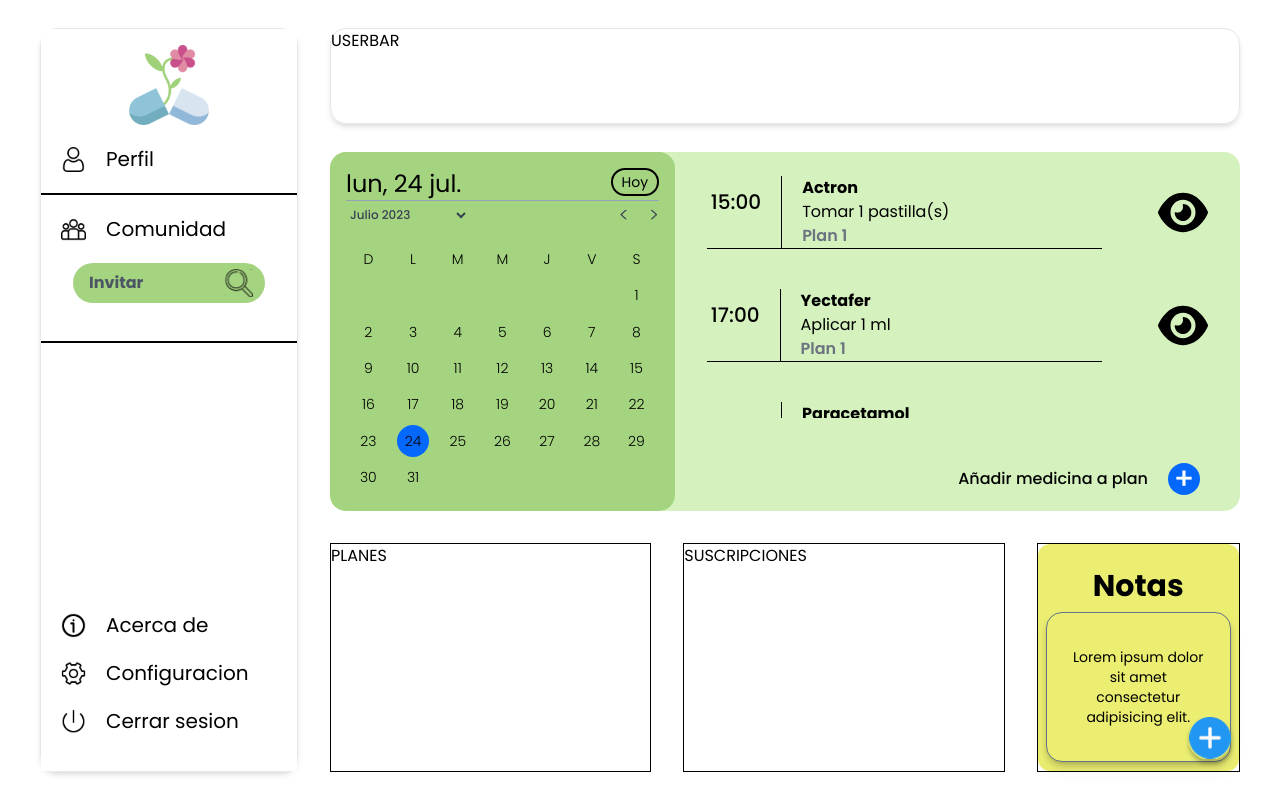
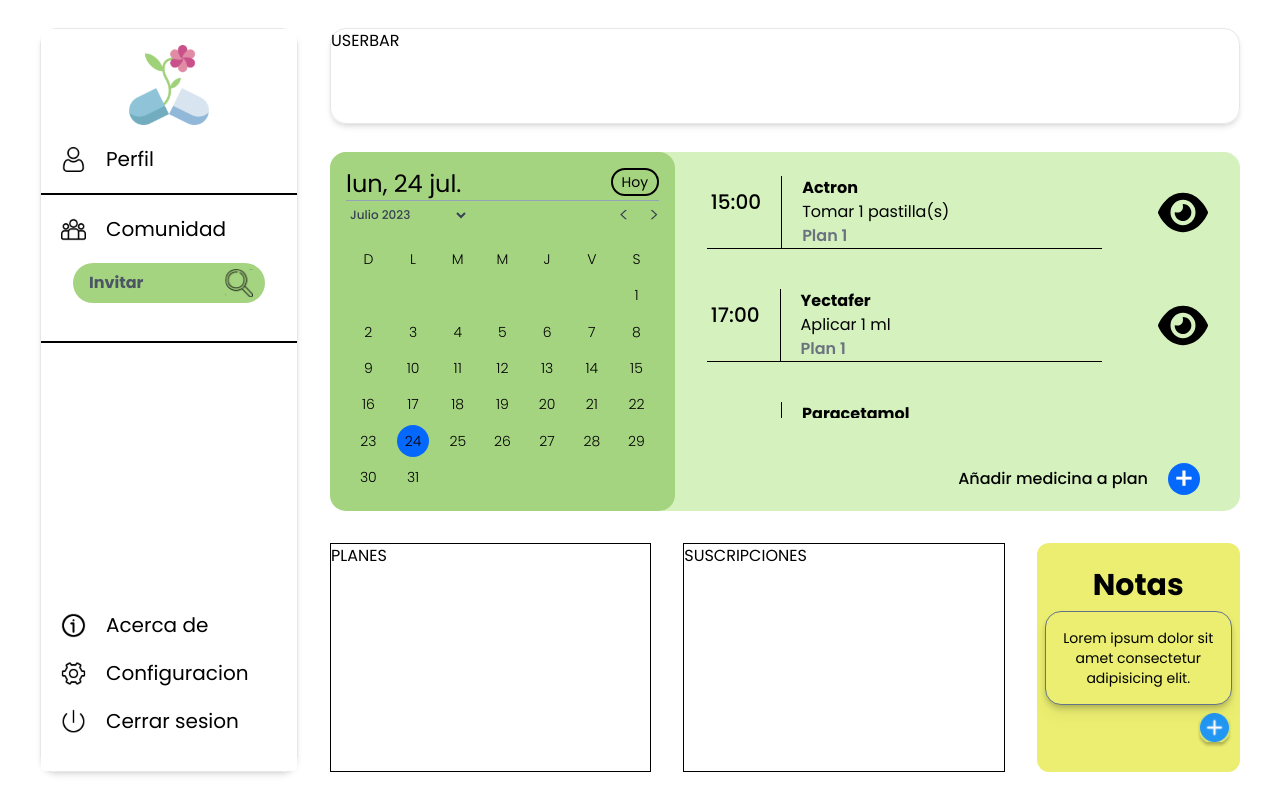
Before and after one commit to No-Country/c12-08-m-php-react, a Next.js app in the folder frontend/: page /home in a window 1280 px wide. Built offline with nearby package versions, Linux system fonts and the light colour scheme.

Commit message:
style changes

```diff
--- a/frontend/components/Dashboard/Dashboard.tsx
+++ b/frontend/components/Dashboard/Dashboard.tsx
@@ -16,7 +16,7 @@ const Dashboard = () => {
       <section className='border border-black col-span-3 row-span-2 max-md:hidden'>
         SUSCRIPCIONES
       </section>
-      <section className='border border-black col-span-2 row-span-2 max-md:hidden'>
+      <section className='col-span-2 row-span-2 max-md:hidden'>
         <Notes small />
       </section>
     </div>
--- a/frontend/components/Notes/Notes.tsx
+++ b/frontend/components/Notes/Notes.tsx
@@ -50,7 +50,7 @@ const Notes = ({ small }: Props) => {
       <p className=' text-3xl text-center py-2 font-bold'>Notas</p>
 
       {small ? (
-        <div className=' flex '>
+        <div className=' w-full '>
           <NItem
             key={lastNote.id}
             id={lastNote.id}
@@ -68,12 +68,12 @@ const Notes = ({ small }: Props) => {
       )}
       <Image
         src='/svg/btn-add.svg'
-        width={50}
-        height={50}
+        width={35}
+        height={35}
         alt='Add Note'
-        className={`absolute md:bottom-1 md:right-1 bottom-5 right-5 cursor-pointer ${
-          small && 'static self-end'
-        }  `}
+        className={` md:bottom-1 md:right-1 bottom-5 right-5 cursor-pointer ${
+          small ? 'static self-end py-2 mt-auto' : 'absolute'
+        }`}
       />
     </div>
   );
--- a/frontend/components/Notes/components/NItem.tsx
+++ b/frontend/components/Notes/components/NItem.tsx
@@ -10,8 +10,12 @@ interface Props {
 const NItem = ({ id, description, small }: Props) => {
   return (
     <div
-      className='flex flex-col justify-center bg-yellow w-full min-h-[150px] rounded-2xl p-5  text-center shadow-md drop-shadow-lg
-                   md:border md:border-slate-500 text-sm '>
+      className={`flex flex-col justify-center bg-yellow w-full rounded-2xl text-center shadow-md drop-shadow-lg
+                  md:border md:border-slate-500 text-sm ${
+                    small
+                      ? '  h-full text-sm p-2 py-4 overflow-hidden flex-nowrap text-ellipsis'
+                      : ' p-5 min-h-[150px]'
+                  }`}>
       <Image
         src='/svg/plan-edit.svg'
         width={20}
--- a/frontend/components/index.ts
+++ b/frontend/components/index.ts
@@ -4,7 +4,7 @@ export { default as CalendarModule } from './CalendarModule/CalendarModule';
 export { default as Dashboard } from './Dashboard/Dashboard';
 export { default as DetailedList } from './DetailedList/DetailedList';
 export { default as GenericContainer } from './GenericContainer/GenericContainer';
-export { default as Input } from './Input/Input';
+export { default as Input } from './Inputs/Input';
 export { default as LandingNavbar } from './LandingNavbar/LandingNavbar';
 export { default as LandingShowcase } from './LandingShowcase/LandingShowcase';
 export { default as LandingSlider } from './LandingSlider/LandingSlider';
```
